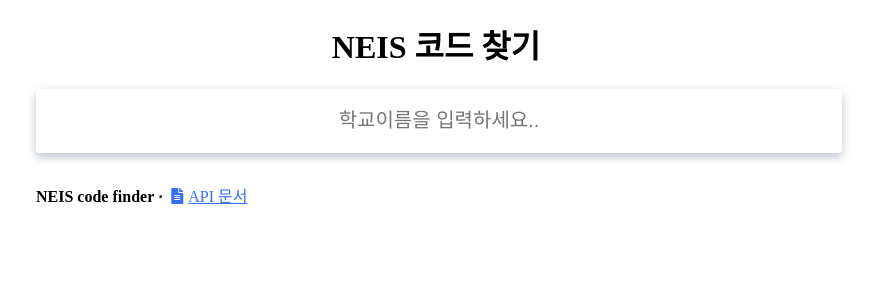
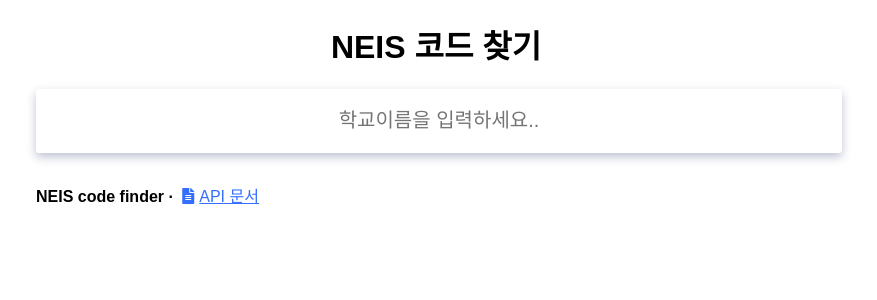
Before and after one commit to 5d-jh/neis-code-finder, a Django app: page / in a window 1280 px wide. Shown: the top 300 px of the page, without its empty margins (204-1081 px from the left). Run offline with Django 3.2, Linux system fonts and the light colour scheme.

Commit message:
웹킷 최적화
세리프체 제거, input outline 제거

```diff
--- a/neis_code_finder/templates/neis_code_finder/main.html
+++ b/neis_code_finder/templates/neis_code_finder/main.html
@@ -9,9 +9,13 @@
     <link rel="stylesheet" href="https://use.fontawesome.com/releases/v5.7.2/css/all.css" integrity="sha384-fnmOCqbTlWIlj8LyTjo7mOUStjsKC4pOpQbqyi7RrhN7udi9RwhKkMHpvLbHG9Sr" crossorigin="anonymous">
     <title>NEIS 코드 찾기</title>
     <style>
+        * {
+            font-family: sans-serif;
+        }
         input {
             border-radius: 3px;
             border: none;
+            outline: none;
             box-shadow: 0px 4px 10px rgba(41, 57, 109, 0.3);
             height: 60px;
             text-align: center;
```
